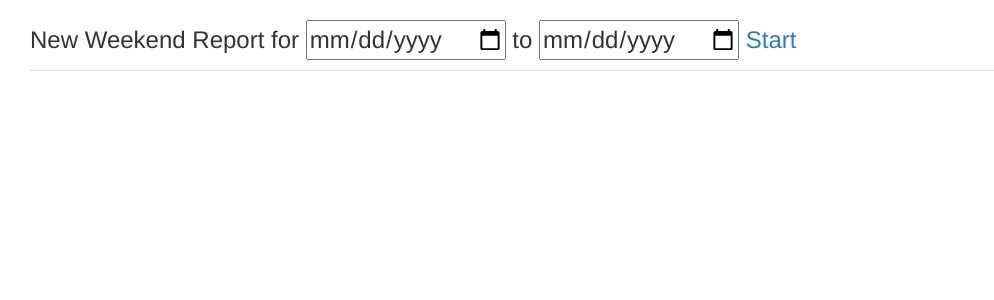
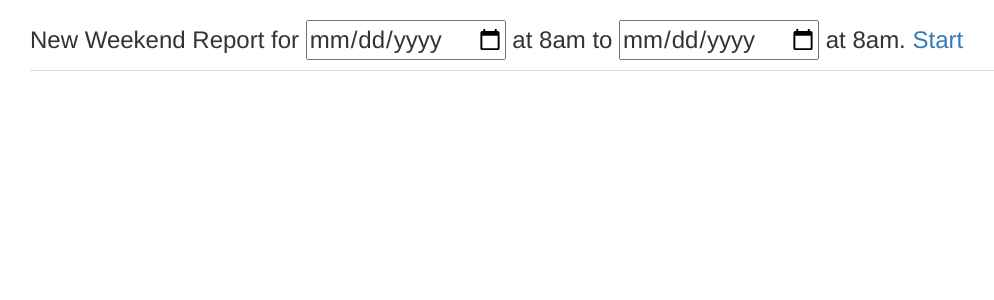
Before and after one commit to mattgibbs/weekend_report, a Flask app: page /reports/new/ in a window 1280 px wide. Shown: the top 300 px of the page, without its empty margins (25-1019 px from the left). Run offline with Flask 2, Linux system fonts and the light colour scheme; some libraries are stand-ins or nearby versions.

Commit message:
Add 'at 8am' wording to the form to make it more clear what dates to enter.

```diff
--- a/app/templates/report_form.html
+++ b/app/templates/report_form.html
@@ -3,7 +3,7 @@
 <script src="{{ url_for('static', filename='form.js') }}" charset="utf-8"></script>
 <form method="post" name="report" role="form" id="report" action="{{ url_for('create_report') }}">
   <div id="heading" class="row">
-    <h3>New Weekend Report for <input id="start" name="start" type="date" placeholder="mm/dd/yyyy"> to <input id="end" name="end" type="date" placeholder="mm/dd/yyyy"> <a href="#" id="begin">Start</a></h3>
+    <h3>New Weekend Report for <input id="start" name="start" type="date" placeholder="mm/dd/yyyy" size="9"> at 8am to <input id="end" name="end" type="date" placeholder="mm/dd/yyyy" size="9"> at 8am. <a href="#" id="begin">Start</a></h3>
   </div>
   <div id="program-list" class="row">
 
```
